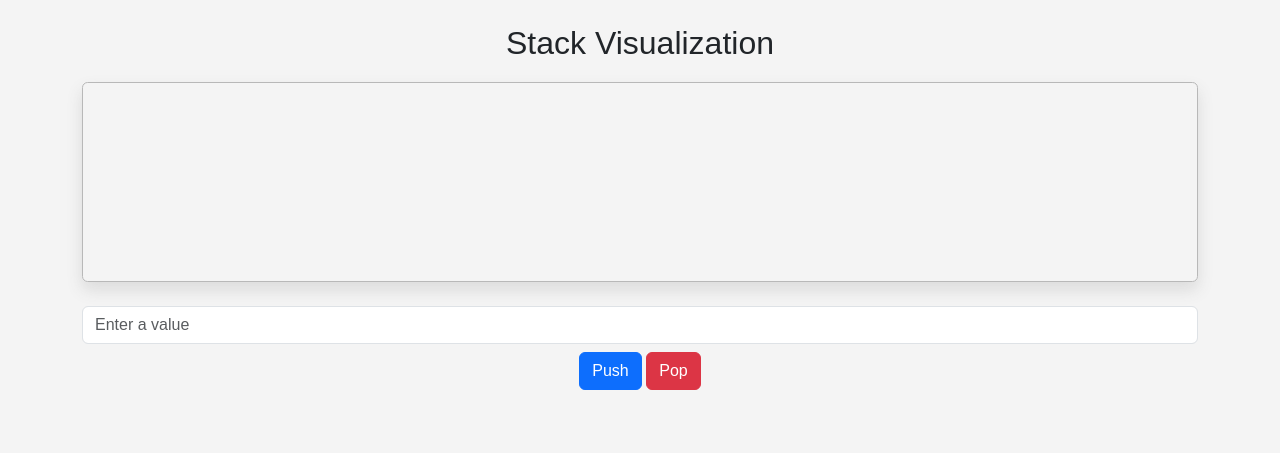
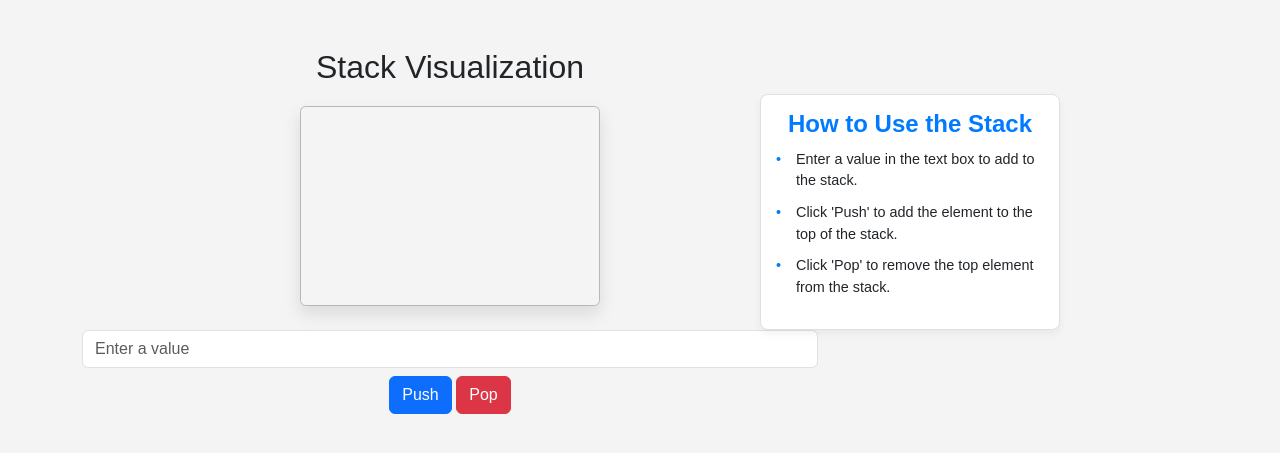
Before and after one commit to Bryan-Webifi-dev/Datalyzer, a Flask app: page /stack in a window 1280 px wide. Shown: the part 56-509 px from the top of the page. Run offline with Flask 3, Linux system fonts and the light colour scheme.

Commit message:
stacks page

```diff
--- a/static/css/style.css
+++ b/static/css/style.css
@@ -49,27 +49,42 @@ main {
     color: rgb(255, 255, 255); /* Adjust text color for visibility */
 }
 
+.highlight {
+    border: 2px solid rgb(30, 27, 68); /* Bootstrap primary color */
+    box-shadow: 0 0 10px rgb(30, 27, 68);
+}
+
 .stack-container {
     border: 1px solid #b8b8b8;
     min-height: 200px;
-    margin-top: 20px;
+    margin: 20px auto; /* Center the container */
+    padding: 10px;
     display: flex;
     flex-direction: column-reverse;
-    align-items: center;
+    align-items: center; /* Center the stack elements */
+    justify-content: flex-end; /* Align elements to the bottom */
     box-shadow: 0 0.5rem 1rem rgba(82, 82, 82, 0.15);
     border-radius: 0.35rem;
+    width: 50%; /* Adjust width as needed */
+    max-width: 300px; /* Set a max-width for larger screens */
 }
 
 .stack-element {
     background-color: rgb(30, 27, 68);
-    color: rgb(255, 255, 255);
-    margin: 5px;
+    color: white;
+    margin: 5px 0; /* Adjust margins for vertical spacing */
     padding: 10px;
-    margin-bottom: 35px;
-    width: 100px;
+    width: 100%; /* Full width of the container */
     text-align: center;
     border-radius: 0.35rem;
     box-shadow: 0 0.5rem 1rem rgba(82, 82, 82, 0.15);
+    transition: transform 0.3s ease-in-out;
+}
+
+/* Add hover effect */
+.stack-element:hover {
+    transform: scale(1.05);
+    background-color: #1e1b44; /* Slightly darker on hover */
 }
 
 .queue-container {
@@ -162,3 +177,56 @@ main {
     position: absolute;
     cursor: pointer;
 }
+
+/* Instructional Panel Styles */
+.instruction-panel {
+    border: 1px solid #e0e0e0;
+    padding: 15px;
+    border-radius: 8px;
+    background-color: #ffffff;
+    box-shadow: 0 4px 8px rgba(0,0,0,0.05);
+    position: fixed; /* Changed to fixed */
+    top: 150px;
+    right: 220px; /* Position it to the right */
+    width: 300px; /* Fixed width */
+    max-height: 70%; /* Maximum height */
+    overflow-y: auto; /* Scroll if content is too long */
+    font-size: 0.9rem; /* Adjust font size */
+    z-index: 1000; /* Ensure it's on top */
+}
+
+.instruction-panel h4 {
+    color: #007bff; /* Bootstrap primary color */
+    margin-bottom: 10px;
+    text-align: center;
+    font-weight: bold;
+}
+
+#instruction-list {
+    list-style-type: none;
+    padding-left: 0;
+}
+
+#instruction-list li {
+    margin-bottom: 10px;
+    padding-left: 20px;
+    position: relative;
+}
+
+#instruction-list li::before {
+    content: '•';
+    color: #007bff;
+    position: absolute;
+    left: 0;
+    top: 0;
+}
+
+/* Responsive adjustments for smaller screens */
+@media (max-width: 768px) {
+    .instruction-panel {
+        position: static; /* Make it flow with content on small screens */
+        width: auto; /* Full width */
+        max-height: none;
+        margin-top: 20px;
+    }
+}
--- a/static/js/stack.js
+++ b/static/js/stack.js
@@ -4,22 +4,27 @@ document.addEventListener("DOMContentLoaded", function() {
     const popButton = document.getElementById("pop-btn");
     const stackInput = document.getElementById("stack-input");
 
+    function createStackElement(value) {
+        const newElement = document.createElement("div");
+        newElement.classList.add("stack-element", "animate__animated", "animate__fadeInDown");
+        newElement.textContent = value;
+        return newElement;
+    }
+
     pushButton.addEventListener("click", function() {
         const inputValue = stackInput.value.trim();
         if (inputValue) {
-            // Creating a new div element to represent the stack item
-            const newElement = document.createElement("div");
-            newElement.classList.add("stack-element");
-            newElement.textContent = inputValue; // The text inside the div is the user input
-            stackVisualization.appendChild(newElement); // Adding the new element to the top of the stack
-            stackInput.value = ''; // Clearing the input field
+            const newElement = createStackElement(inputValue);
+            stackVisualization.appendChild(newElement);
+            stackInput.value = '';
         }
     });
 
     popButton.addEventListener("click", function() {
-        // Removing the top element of the stack
         if (stackVisualization.lastElementChild) {
-            stackVisualization.removeChild(stackVisualization.lastElementChild);
+            const elementToRemove = stackVisualization.lastElementChild;
+            stackVisualization.removeChild(elementToRemove);
         }
     });
+
 });
--- a/templates/stack.html
+++ b/templates/stack.html
@@ -1,15 +1,36 @@
 {% extends "layout.html" %}
 
 {% block content %}
-<div class="container mt-4">
+<div class="container mt-5">
+    <div class="row">
+        <!-- Instructional Panel -->
+        <div class="col-lg-4 order-lg-2 mb-4">
+            <div id="instruction-panel" class="instruction-panel">
+                <h4>How to Use the Stack</h4>
+                <ol id="instruction-list">
+                    <li>Enter a value in the text box to add to the stack.</li>
+                    <li>Click 'Push' to add the element to the top of the stack.</li>
+                    <li>Click 'Pop' to remove the top element from the stack.</li>
+                    <!-- Add more instructions as needed -->
+                </ol>
+            </div>
+        </div>
+
+        <!-- Stack Visualization -->
+        <div class="col-lg-8 order-lg-1">
+            <div class="visualization-panel">
                 <h2 class="text-center">Stack Visualization</h2>
                 <div id="stack-visualization" class="stack-container">
-        <!-- Elements will be dynamically added here -->
+                    <!-- Dynamically added stack elements will appear here -->
                 </div>
-    <div class="mt-4 text-center">
+                <div class="text-center mt-4">
                     <input type="text" id="stack-input" class="form-control mb-2" placeholder="Enter a value">
                     <button id="push-btn" class="btn btn-primary">Push</button>
                     <button id="pop-btn" class="btn btn-danger">Pop</button>
                 </div>
             </div>
+        </div>
+    </div>
+</div>
+<script src="{{ url_for('static', filename='js/stack.js') }}"></script>
 {% endblock %}
```
Also changed, not shown: static/images/FenceGrass2.png (added), static/images/Grass.png (added), static/images/Grass2.png (added), static/images/Grass3.png (added), static/images/WindowsHill.png (added). Lines whose indentation alone changed are shown as unchanged.
